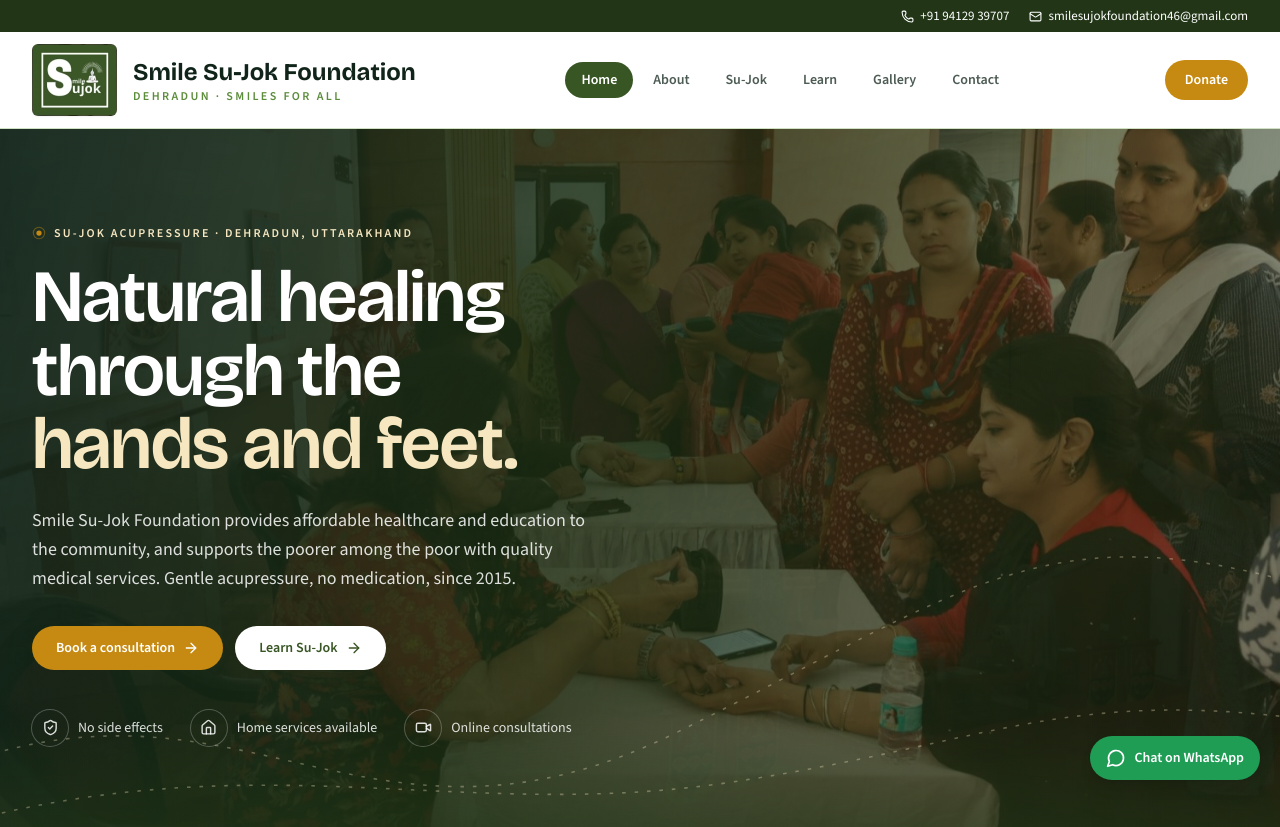
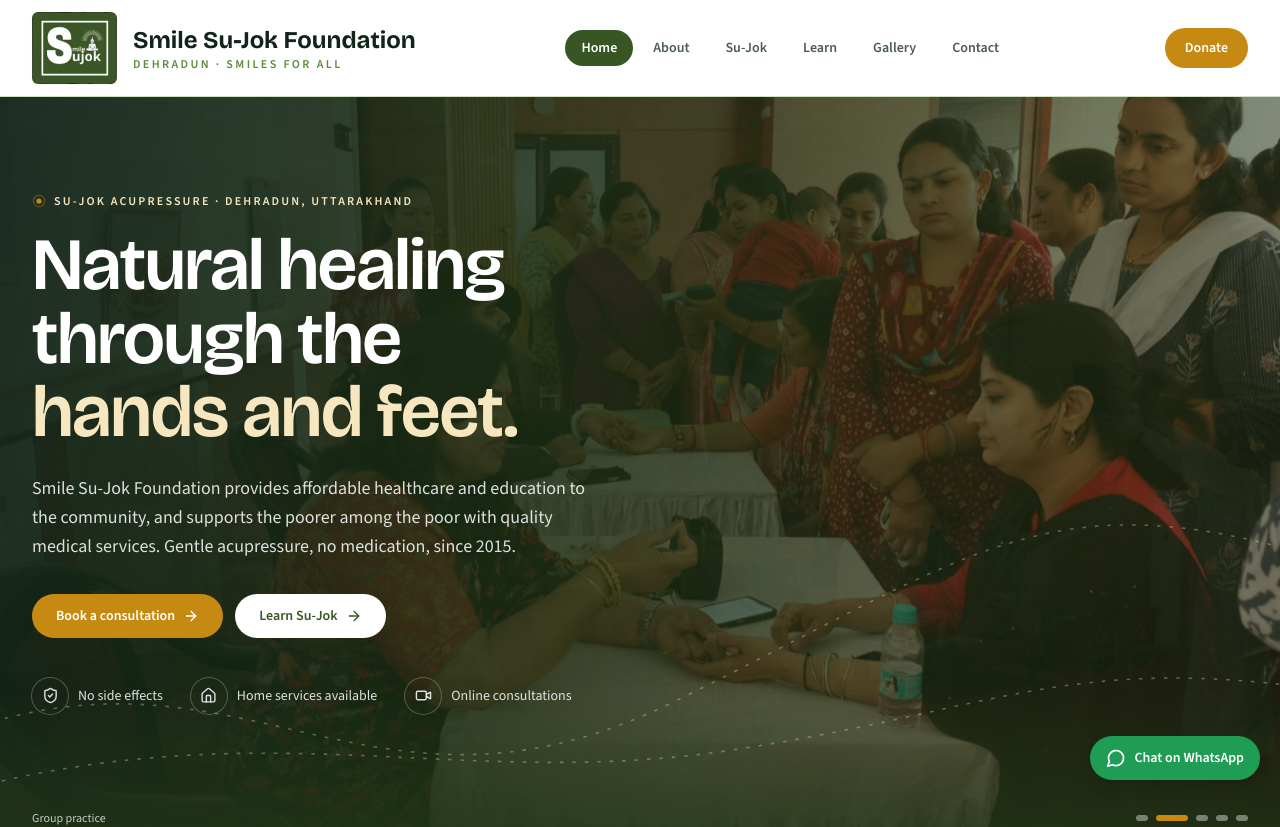
Before and after one commit to Akshama2003/smile-sujok-foundation, a React (Vite) app: page / in a window 1280 px wide. Shown: the top 827 px of the page. Built offline with nearby package versions, Linux system fonts and the light colour scheme.

Commit message:
Remove top contact bar; header starts at the logo
Co-Authored-By: Claude Sonnet 5.5 <noreply@anthropic.com>
Claude-Session: https://claude.ai/code/session_01TVh6JsLGajw5DUzi1HpM8o

```diff
--- a/src/components/Navbar.tsx
+++ b/src/components/Navbar.tsx
@@ -1,6 +1,6 @@
 import { useState } from 'react';
-import { Mail, Menu, Phone, X } from 'lucide-react';
-import { CONTACT, logo } from '../data';
+import { Menu, X } from 'lucide-react';
+import { logo } from '../data';
 import { Container } from './ui';
 
 const links = [
@@ -28,19 +28,6 @@ export default function Navbar({ path = '/' }: { path?: string }) {
   const [open, setOpen] = useState(false);
   return (
     <>
-      <div className="bg-forest-dark text-white">
-        <Container className="flex flex-wrap items-center justify-end gap-x-6 gap-y-1 py-2 text-xs sm:text-[13px]">
-          <div className="flex flex-wrap items-center gap-x-5 gap-y-1">
-            <a href={CONTACT.phones[0].href} className="flex items-center gap-1.5 hover:text-gold-soft">
-              <Phone size={13} /> {CONTACT.phones[0].label}
-            </a>
-            <a href={`mailto:${CONTACT.email}`} className="hidden items-center gap-1.5 hover:text-gold-soft sm:flex">
-              <Mail size={13} /> {CONTACT.email}
-            </a>
-          </div>
-        </Container>
-      </div>
-
       <header className="sticky top-0 z-50 border-b border-sage-200 bg-white/95 backdrop-blur">
         <Container className="flex items-center justify-between gap-4 py-3">
           <Brand />
```
